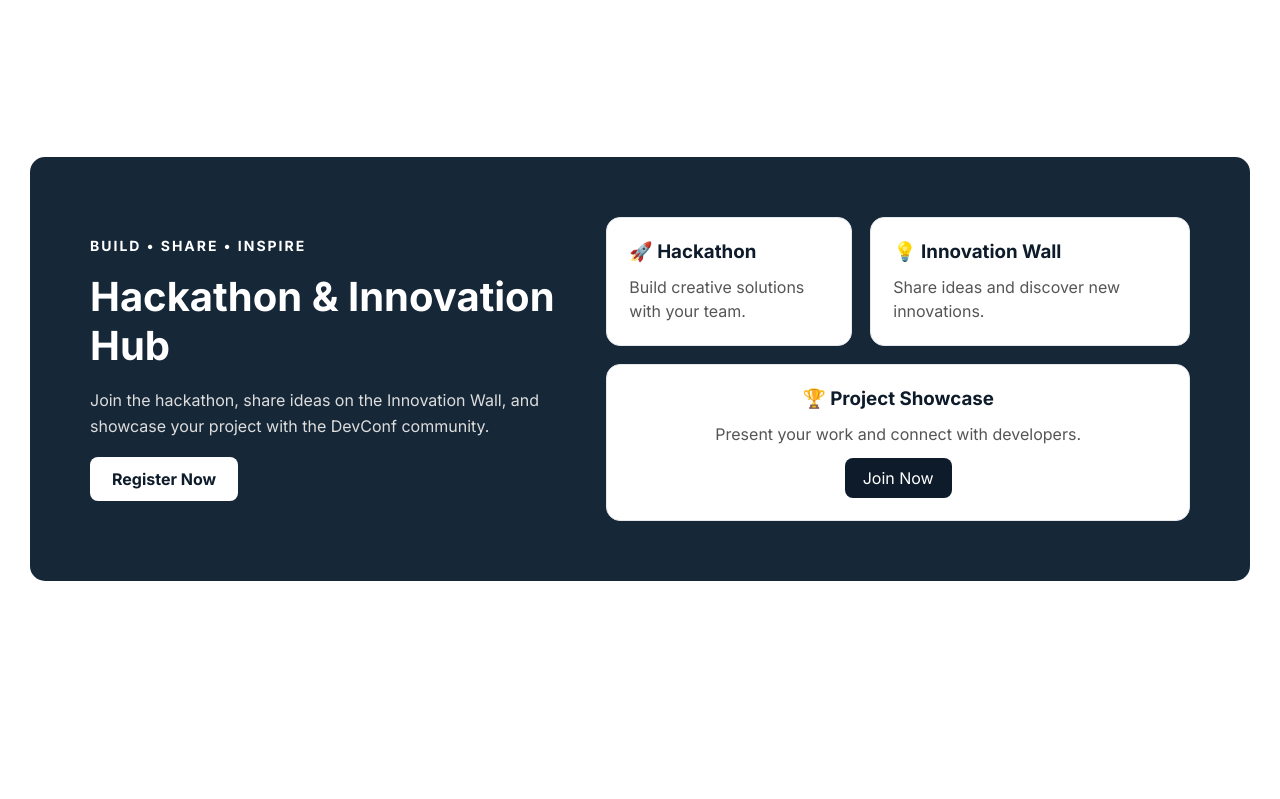
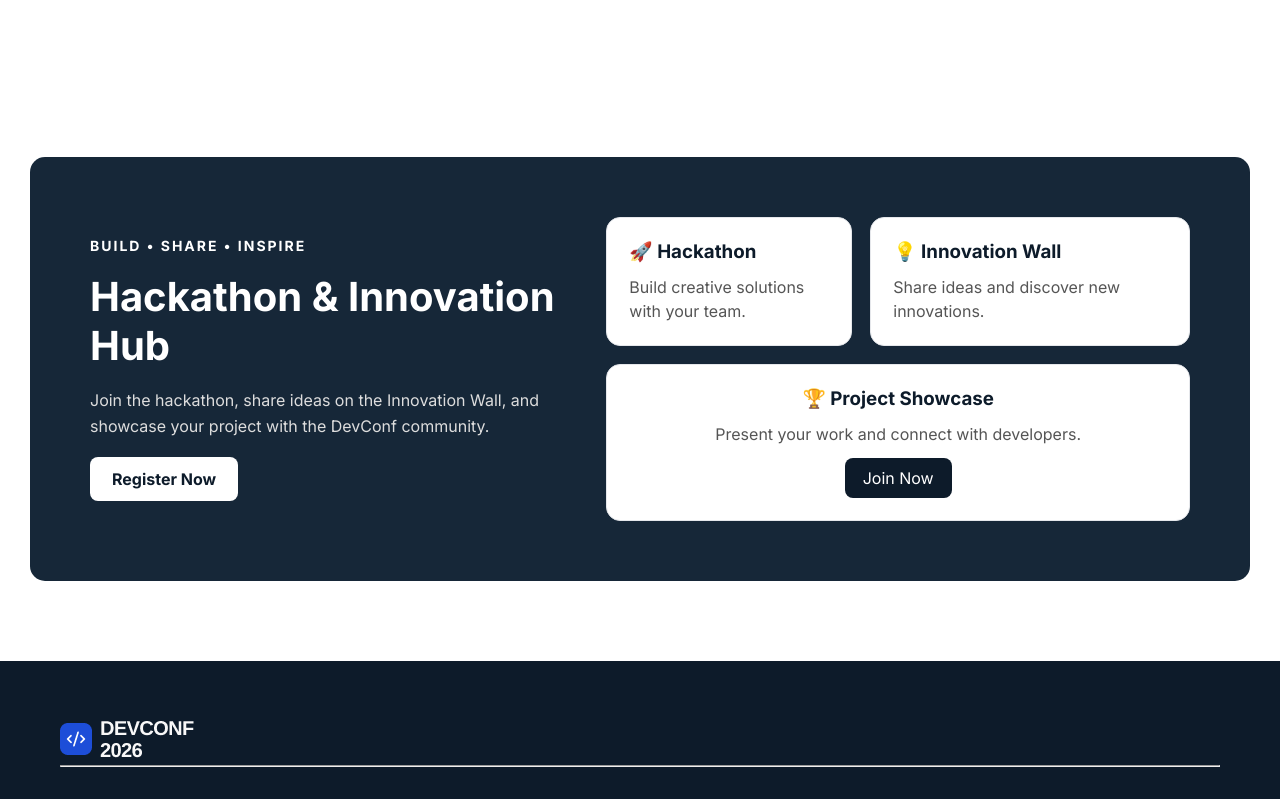
Before and after one commit to Mlnzm112/first-Assignment-, a plain HTML site: page index.html in a window 1280 px wide. Shown: the part 2846-3645 px from the top of the page. Before the commit the page ends 3507 px from the top, so only its background shows below. Drawn offline with Linux system fonts and the light colour scheme.

Commit message:
footer section Update

```diff
--- a/index.html
+++ b/index.html
@@ -190,13 +190,22 @@
 
 </section>
 
-<footer>
+<footer >
+   <div class="top">
+        <div >
+            <a href="index.html" class="logo">
+                <img src="./assets/footer-logo.png" alt="DevConf 2026">
+            </a>
+        </div>
+        <div class="S-link">
 
+        </div>
+   </div>
+   <hr>
+    <div class="bottom">
 
+   </div>
 </footer>
-
-
-
 
 
 </body>
--- a/styles.css
+++ b/styles.css
@@ -348,3 +348,63 @@ padding: 20px 0;
     padding:10px 18px;
     border-radius:8px;
 }
+
+/*  */
+footer{
+    max-width: 1200px;
+    margin: auto;
+    padding: 56px 60px 32px;
+    background-color: #0d1b2a;
+}
+
+
+
+/*
+
+
+.footer-top{
+    display:flex;
+    justify-content:space-between;
+    align-items:center;
+    flex-wrap:wrap;
+    gap:20px;
+}
+
+.logo{
+    text-decoration:none;
+    color:#fff;
+    font-size:28px;
+    font-weight:700;
+}
+
+.logo span{
+    color:#38bdf8;
+    margin-right:6px;
+}
+
+.social{
+    display:flex;
+    gap:25px;
+}
+
+.social a{
+    text-decoration:none;
+    color:#94a3b8;
+    transition:.3s;
+}
+
+.social a:hover{
+    color:#38bdf8;
+}
+
+hr{
+    border:none;
+    border-top:1px solid #2d3c50;
+    margin:30px 0 20px;
+}
+
+.copyright{
+    text-align:center;
+    color:#94a3b8;
+    font-size:14px;
+} */
```
